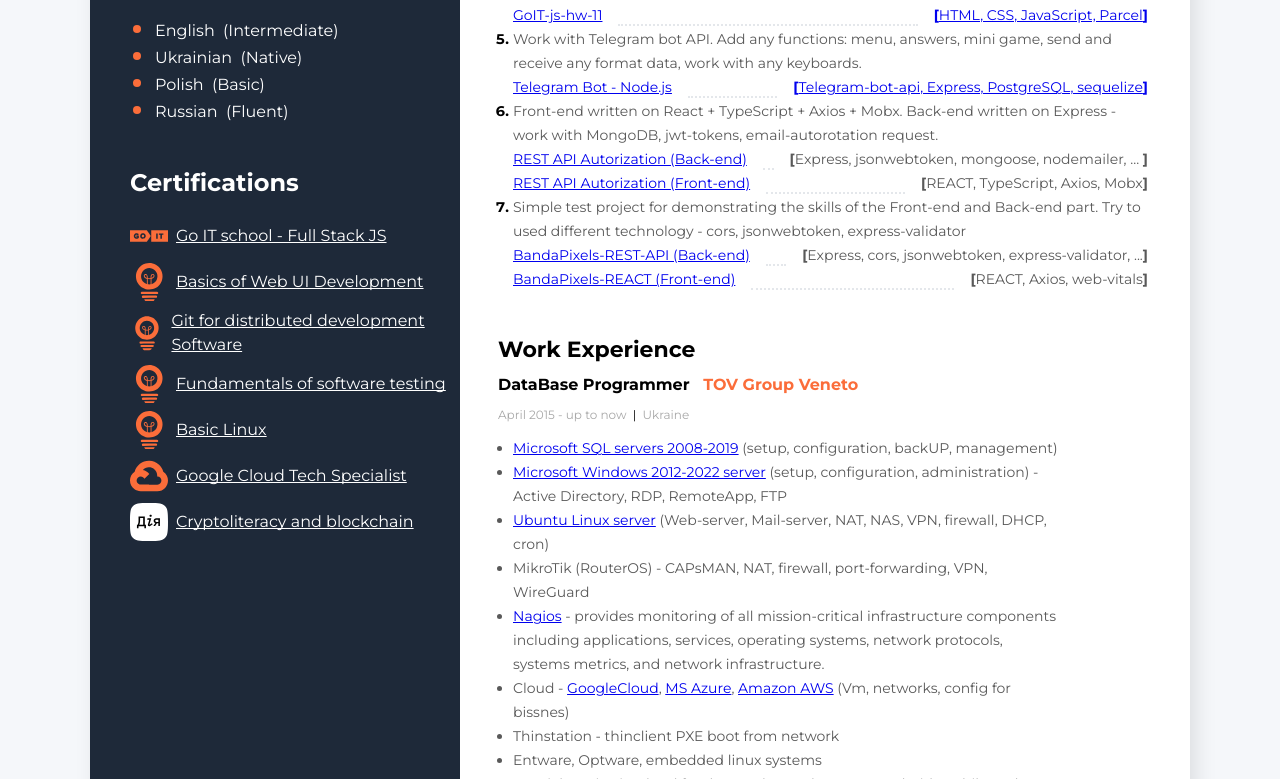
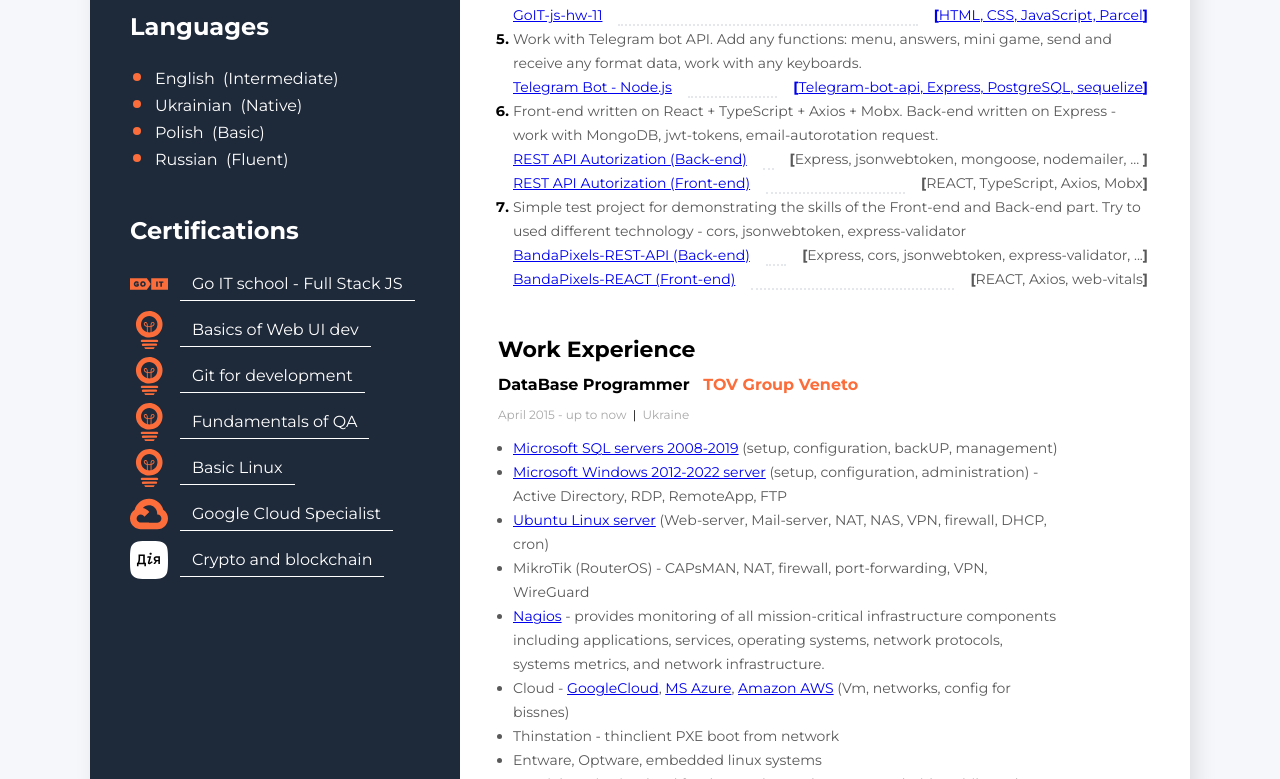
Before and after one commit to Cosmits/Cosmits, a website: page resume/index.html in a window 1280 px wide. Shown: the part 1697-2476 px from the top of the page. Drawn offline with Linux system fonts and the light colour scheme.

Commit message:
add btn-draw

```diff
--- a/package.json
+++ b/package.json
@@ -5,12 +5,16 @@
   "main": "index.js",
   "homepage": "https://Cosmits.github.io/Cosmits",
   "scripts": {
-    "deploy": "gh-pages -d resume"
+    "deploy": "gh-pages -d resume",
+    "watch:sass": "node-sass -w resume/styles/btndraw.scss resume/styles/btndraw.css"
   },
   "keywords": [],
   "author": "",
   "license": "ISC",
   "devDependencies": {
     "gh-pages": "^5.0.0"
+  },
+  "dependencies": {
+    "node-sass": "^9.0.0"
   }
 }
--- a/resume/index.html
+++ b/resume/index.html
@@ -16,6 +16,7 @@
   <link href="https://fonts.googleapis.com/css2?family=Montserrat:wght@400;700&display=swap" rel="stylesheet">
   <link rel="stylesheet" href="./styles/styles.css">
   <link rel="stylesheet" href="./styles/desktop.css">
+  <link rel="stylesheet" href="./styles/btndraw.css">
   <title>Resume, Hennadii Samofal, Full stack JavaScript Developer</title>
 </head>
 
@@ -454,7 +455,8 @@
             <svg class="contact-btn-svg" width="28" height="28">
               <use href="./img/symbol-defs.svg#location"></use>
             </svg>
-            <a href="https://www.google.com/maps/place/Slupsk" class="contact-link">Slupsk, Poland, 76-200</a>
+            <a href="https://www.google.com/maps/place/Slupsk" class="contact-link btn-draw"><span>Slupsk, Poland,
+                76-200</span></a>
             <!-- <p>Slupsk, Poland 76-200</p> -->
           </div>
           <div class="contact-wrap">
@@ -463,40 +465,41 @@
               <use href="./img/symbol-defs.svg#phone"></use>
             </svg>
             <div>
-              <a href="tel:+380979947527" class="contact-link">+38 097 994-75-27</a>
-              <a href="tel:+48886844325" class="contact-link">+48 886-844-325</a>
+              <a href="tel:+380979947527" class="contact-link btn-draw"><span>+38 097 994-75-27</span></a>
+              <a href="tel:+48886844325" class="contact-link btn-draw"><span>+48 886-844-325</span></a>
             </div>
           </div>
           <div class="contact-wrap">
             <svg class="contact-btn-svg" width="28" height="28">
               <use href="./img/symbol-defs.svg#envelope-regular"></use>
             </svg>
-            <a href="mailto:salge.cos@gmail.com" class="contact-link">salge.cos@gmail.com</a>
+            <a href="mailto:salge.cos@gmail.com" class="contact-link btn-draw"><span>salge.cos@gmail.com</span></a>
           </div>
           <div class="contact-wrap">
             <svg class="contact-btn-svg" width="28" height="28">
               <use href="./img/symbol-defs.svg#linkedin"></use>
             </svg>
-            <a href="https://www.linkedin.com/in/hennadii-samofal/" class="contact-link">LinkedIn</a>
+            <a href="https://www.linkedin.com/in/hennadii-samofal/"
+              class="contact-link btn-draw"><span>LinkedIn</span></a>
           </div>
           <div class="contact-wrap">
             <svg class="contact-btn-svg" width="28" height="28">
               <use href="./img/symbol-defs.svg#github"></use>
             </svg>
-            <a href="https://github.com/Cosmits" class="contact-link">GitHub</a>
+            <a href="https://github.com/Cosmits" class="contact-link btn-draw"><span>GitHub</span></a>
           </div>
           <div class="contact-wrap">
             <svg class="contact-btn-svg" width="28" height="28">
               <use href="./img/symbol-defs.svg#googlecloud"></use>
             </svg>
             <a href="https://www.cloudskillsboost.google/public_profiles/7569e3f7-1255-41af-b08f-836efd2e730a"
-              class="contact-link">GoogleCloud</a>
+              class="contact-link  btn-draw"><span>GoogleCloud</span></a>
           </div>
           <div class="contact-wrap">
             <svg class="contact-btn-svg" width="28" height="28">
               <use href="./img/symbol-defs.svg#telegram2"></use>
             </svg>
-            <a href="https://t.me/Cosmitt" class="contact-link">Telegram</a>
+            <a href="https://t.me/Cosmitt" class="contact-link btn-draw"><span>Telegram</span></a>
           </div>
         </div>
       </div>
@@ -506,11 +509,11 @@
         <h2>Tech Skills</h2>
         <ul class="list-TechSkills">
           <li>JavaScript / TypeScript / Node.js</li>
-          <li>HTML5 / CSS</li>
+          <li>HTML5 / CSS / SASS</li>
           <li>Git / GitHub</li>
-          <li>React</li>
+          <li>React / Redux</li>
           <li>Express</li>
-          <li>Docker</li>
+          <li>Docker / Kubernetes</li>
           <li>MongoBD / PostgreSQL</li>
           <li>Webpack / Parcel / Vite</li>
           <li>Linux / Windows servers</li>
@@ -543,67 +546,80 @@
         <h2>Certifications</h2>
         <ul class="list-SoftSkills list-certifications">
           <li>
-            <a href="#" download class="contact-link cert-link">
+            <div class="contact-wrap">
               <svg class="contact-btn-svg" width="38" height="38">
                 <use href="./img/symbol-defs.svg#go-it"></use>
               </svg>
-              <span>Go IT school - Full Stack JS<span>
-            </a>
+              <a href="#" download class="contact-link cert-link btn-draw"><span>
+                  Go IT school - Full Stack JS<span></a>
+            </div>
           </li>
           <li>
-            <a href="https://cosmits.github.io/Cosmits/cert/prometheus-Web_Samofal_Hennadii.pdf" download
-              class="contact-link cert-link">
+            <div class="contact-wrap">
               <svg class="contact-btn-svg" width="38" height="38">
                 <use href="./img/symbol-defs.svg#prometheus"></use>
               </svg>
-              <span>Basics of Web UI Development</span>
+              <a href="https://cosmits.github.io/Cosmits/cert/prometheus-Web_Samofal_Hennadii.pdf" download
+                class="contact-link cert-link btn-draw"><span>
+                  Basics of Web UI dev</span>
               </a>
+            </div>
           </li>
           <li>
-            <a href="https://cosmits.github.io/Cosmits/cert/prometheus-GIT_Samofal_Hennadii.pdf" download
-              class="contact-link cert-link">
+            <div class="contact-wrap">
               <svg class="contact-btn-svg" width="38" height="38">
                 <use href="./img/symbol-defs.svg#prometheus"></use>
               </svg>
-              <span>Git for distributed development Software</span>
+              <a href="https://cosmits.github.io/Cosmits/cert/prometheus-GIT_Samofal_Hennadii.pdf" download
+                class="contact-link cert-link btn-draw"><span>
+                  Git for development</span>
               </a>
+            </div>
           </li>
           <li>
-            <a href="https://cosmits.github.io/Cosmits/cert/prometheus-QA_Samofal_Hennadii.pdf" download
-              class="contact-link cert-link">
+            <div class="contact-wrap">
               <svg class="contact-btn-svg" width="38" height="38">
                 <use href="./img/symbol-defs.svg#prometheus"></use>
               </svg>
-              <span>Fundamentals of software testing</span>
+              <a href="https://cosmits.github.io/Cosmits/cert/prometheus-QA_Samofal_Hennadii.pdf" download
+                class="contact-link cert-link btn-draw"><span>
+                  Fundamentals of QA</span>
               </a>
+            </div>
           </li>
 
           <li>
-            <a href="https://cosmits.github.io/Cosmits/cert/prometheus-Linux_Samofal_Hennadii.pdf" download
-              class="contact-link cert-link">
+            <div class="contact-wrap">
               <svg class="contact-btn-svg" width="38" height="38">
                 <use href="./img/symbol-defs.svg#prometheus"></use>
               </svg>
+              <a href="https://cosmits.github.io/Cosmits/cert/prometheus-Linux_Samofal_Hennadii.pdf" download
+                class="contact-link cert-link btn-draw">
                 <span>Basic Linux</span>
               </a>
+            </div>
           </li>
           <li>
-            <a href="https://www.cloudskillsboost.google/public_profiles/7569e3f7-1255-41af-b08f-836efd2e730a"
-              class="contact-link cert-link">
+            <div class="contact-wrap">
               <svg class="contact-btn-svg" width="38" height="38">
                 <use href="./img/symbol-defs.svg#googlecloud"></use>
               </svg>
-              <span>Google Cloud Tech Specialist</span>
+              <a href="https://www.cloudskillsboost.google/public_profiles/7569e3f7-1255-41af-b08f-836efd2e730a"
+                class="contact-link cert-link btn-draw">
+                <span>Google Cloud Specialist</span>
               </a>
+            </div>
           </li>
           <li>
-            <a href="https://cosmits.github.io/Cosmits/cert/Crypto_Samofal_Hennadii.pdf" download
-              class="contact-link cert-link">
+            <div class="contact-wrap">
               <svg class="contact-btn-svg" width="38" height="38">
                 <use href="./img/symbol-defs.svg#dija"></use>
               </svg>
-              <span>Cryptoliteracy and blockchain</span>
+              <a href="https://cosmits.github.io/Cosmits/cert/Crypto_Samofal_Hennadii.pdf" download
+                class="contact-link cert-link btn-draw">
+                <span>Crypto and blockchain</span>
               </a>
+            </div>
           </li>
         </ul>
       </div>
--- /dev/null
+++ b/resume/styles/btndraw.scss
@@ -0,0 +1,96 @@
+// Mixin for drawing button with optional argument for width, padding, and time
+@mixin btn-draw($color, $color-hov, $width: 1px, $padding: 0.5em, $time: 0.2s) {
+  position: relative;
+
+  display: block;
+
+  color: $color;
+  border-bottom: $width solid $color;
+  cursor: pointer;
+  overflow: hidden;
+  transition: color $time ease-in-out, background-color $time ease-in-out;
+
+  &:after {
+    content: '';
+    position: absolute;
+    right: 0;
+    bottom: 0;
+
+    height: 100%;
+    width: $width;
+
+    background: $color;
+    transform: translateY(100%);
+    transition: transform $time ease-in-out;
+    transition-delay: $time * 3;
+  }
+
+  >span {
+    position: relative;
+
+    display: block;
+    padding: $padding;
+
+    color: inherit;
+
+    &:before,
+    &:after {
+      content: '';
+      position: absolute;
+      left: 0;
+      top: 0;
+
+      background: $color;
+      transition: transform $time ease-in-out;
+    }
+
+    &:before {
+      height: $width;
+      width: 100%;
+
+      transform: translateX(100%);
+      transition-delay: $time * 2;
+    }
+
+    &:after {
+      height: 100%;
+      width: $width;
+
+      transform: translateY(-100%);
+      transition-delay: $time;
+    }
+  }
+
+  &:hover:after,
+  &:hover>span:before,
+  &:hover>span:after {
+    transform: translate(0, 0);
+  }
+
+  &:hover:after {
+    transition-delay: 0s;
+  }
+
+  &:hover>span:before {
+    transition-delay: $time;
+  }
+
+  &:hover>span:after {
+    transition-delay: $time * 2;
+  }
+
+  &:hover {
+    color: $color-hov;
+    background-color: $color;
+    transition-delay: $time * 3;
+  }
+}
+
+// Color variables
+$color-blue: #FFFFFF;
+$color-grey: #FB6D3A;
+
+.btn-draw {
+  @include btn-draw($color-blue, $color-grey, 1px, 4px 12px);
+  text-decoration: none;
+}
```
Also changed, not shown: resume/styles/btndraw.css (added), 1 other file. Lines whose indentation alone changed are shown as unchanged.
